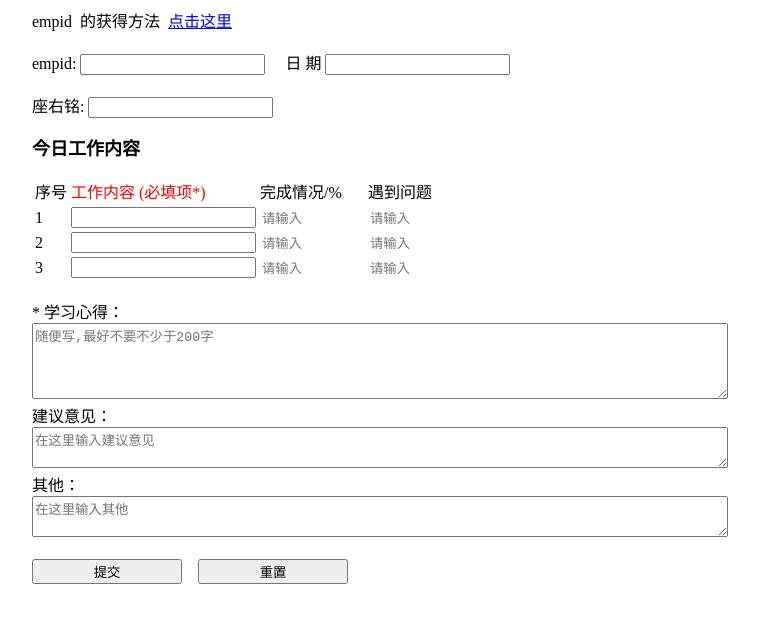
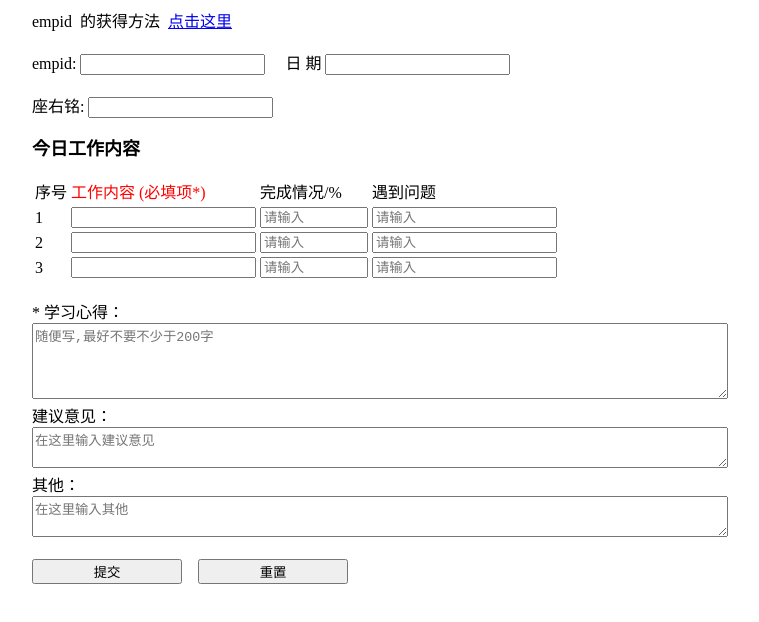
Before and after one commit to itxinmeng/script, a plain HTML site: page index.html in a window 1280 px wide. Shown: the whole page, without its empty margins (258-1017 px from the left). Drawn offline with Linux system fonts and the light colour scheme.

Commit message:
页面更新

```diff
--- a/index.html
+++ b/index.html
@@ -48,10 +48,10 @@
 									<input type="text" name="1todaycontent" value="" style="border:0px height: 30px;">
 								</td>
 								<td>
-									<input type="number" min="1" max="100" style="width:100px;border:0px;" placeholder="请输入" name="1todaycomplete">
+									<input type="number" min="1" max="100" style="width:100px;" placeholder="请输入" name="1todaycomplete">
 								</td>
 								<td>
-									<input type="text" class="form-control" value="" style="border:0px" placeholder="请输入" name="1todayproblem">
+									<input type="text" class="form-control" value=""  placeholder="请输入" name="1todayproblem">
 								</td>
 							</tr>
 							<tr>
@@ -61,10 +61,10 @@
 									<input type="text" class="form-control content" name="2todaycontent" value="" style="border:0px height: 30px;">
 								</td>
 								<td>
-									<input type="number" min="1" max="100" style="width:100px;border:0px;" placeholder="请输入" name="2todaycomplete">
+									<input type="number" min="1" max="100" style="width:100px;" placeholder="请输入" name="2todaycomplete">
 								</td>
 								<td>
-									<input type="text" value="" style="border:0px" placeholder="请输入" name="2todayproblem">
+									<input type="text" value="" " placeholder="请输入" name="2todayproblem">
 								</td>
 							</tr>
 							<tr>
@@ -74,10 +74,10 @@
 									<input type="text" name="3todaycontent" value="" style="border:0px height: 30px;">
 								</td>
 								<td>
-									<input type="number" min="1" max="100" style="width:100px; border:0px;" placeholder="请输入" name="3todaycomplete">
+									<input type="number" min="1" max="100" style="width:100px;" placeholder="请输入" name="3todaycomplete">
 								</td>
 								<td>
-									<input type="text" value="" style="border:0px 	" placeholder="请输入" name="3todayproblem">
+									<input type="text" value="" placeholder="请输入" name="3todayproblem">
 								</td>
 							</tr>
 
```
